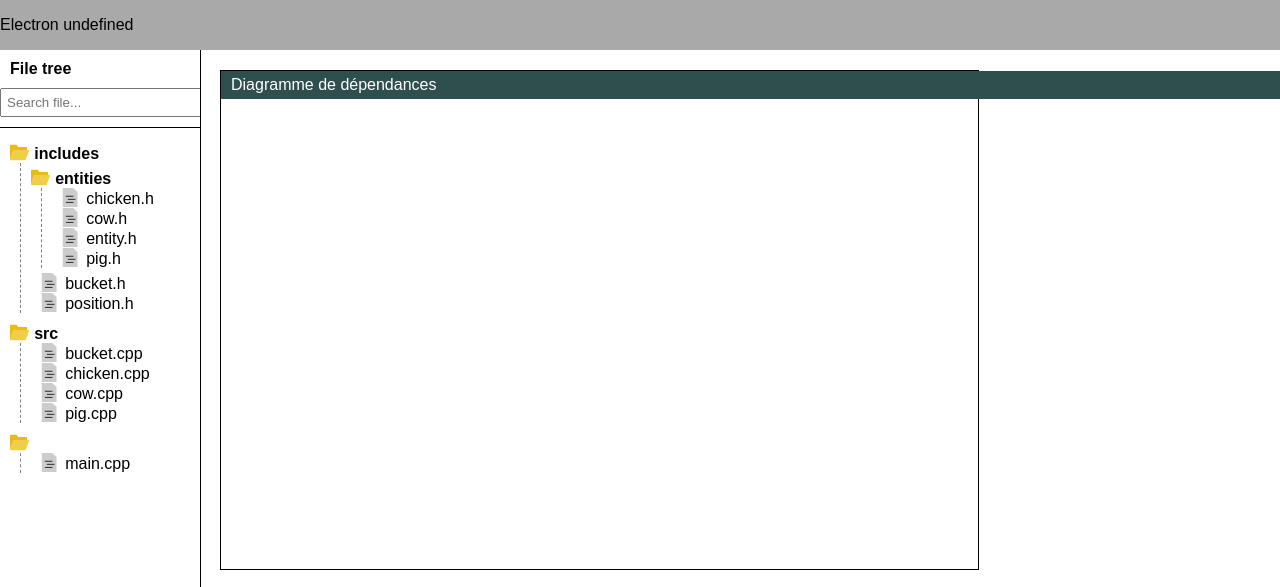
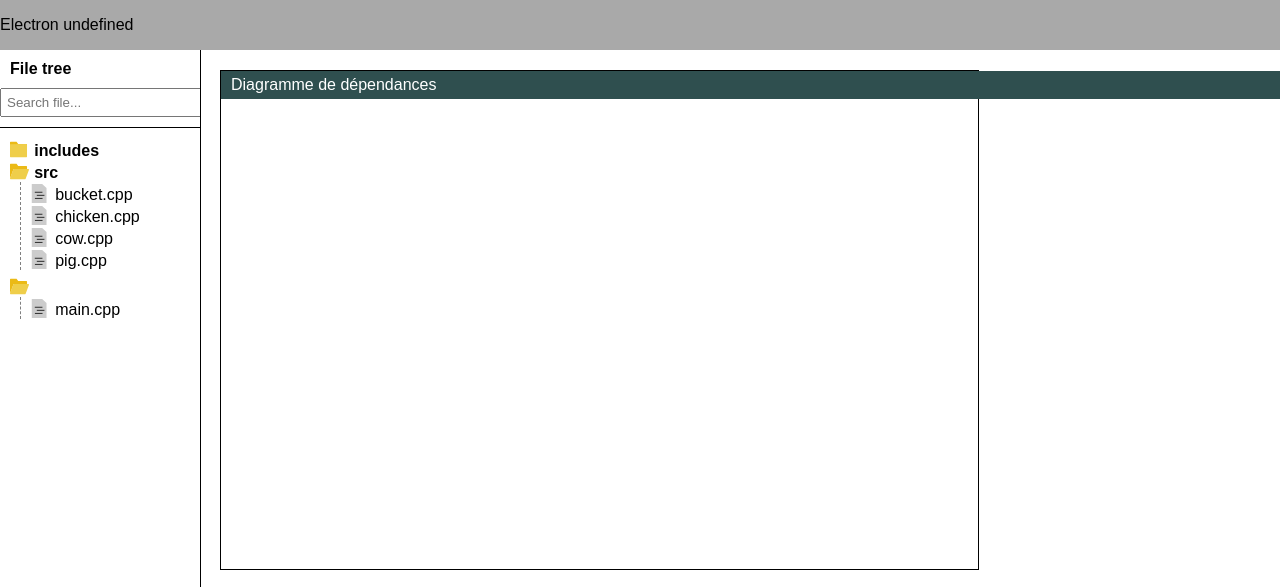
Before and after one commit to Scanix/CPPVisualization, an Electron app: page src/index.html in a window 1280 px wide. Both pictures are taken after a click on the element "includes". Shown: the top 587 px of the page. Drawn offline with nearby package versions, Linux system fonts and the light colour scheme.

Commit message:
Add colasping folders

```diff
--- a/src/css/main.css
+++ b/src/css/main.css
@@ -99,9 +99,7 @@ nav {
 }
 
 .tree-folder {
-
     margin-bottom: 5px;
-
     padding-left: 10px;
     margin-left: 10px;
     border-left: 1px dashed gray;
@@ -117,6 +115,9 @@ nav {
     display: inline-block;
 }
 
+.collapsed {
+    display: none;
+}
 
 .icon-folder-open:before {
     background: url("../../icons/folder-open.svg");
@@ -141,10 +142,12 @@ nav {
 
 .tree-folder-name {
     font-weight: bold;
-    padding-top: 5px;
+    padding-top: 2px;
     cursor: pointer;
 }
 
 .tree-folder-item {
-   margin-left: 10px;
+    padding-top: 2px;
+    cursor: pointer;
 }
+}
--- a/src/file-tree.js
+++ b/src/file-tree.js
@@ -25,10 +25,16 @@ export default class FileTree {
             folderNameDiv.className = "tree-folder-name has-icon icon-folder-open";
             folderNameDiv.textContent = folderName;
 
+            const children = this._displayFolder(folder.folders[folderName]);
+
+            folderNameDiv.addEventListener("click", () => {
+                folderNameDiv.classList.toggle("icon-folder-closed");
+                folderNameDiv.classList.toggle("icon-folder-open");
+                children.classList.toggle("collapsed");
+            });
+
             folderDiv.appendChild(folderNameDiv);
-
-            const childFolder = folder.folders[folderName];
-            folderDiv.appendChild(this._displayFolder(childFolder));
+            folderDiv.appendChild(children);
         }
 
         for (const fileName in folder.files) {
```
